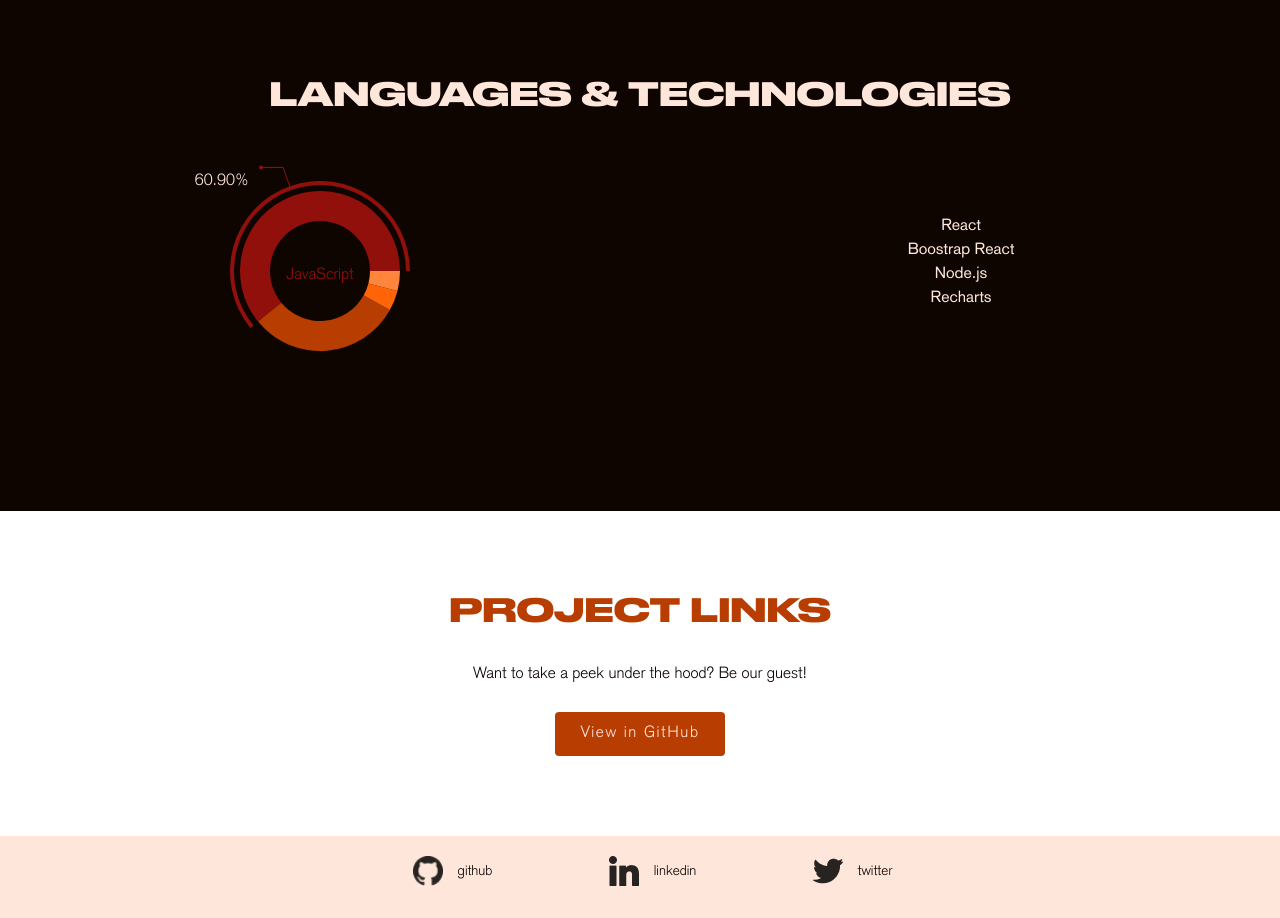
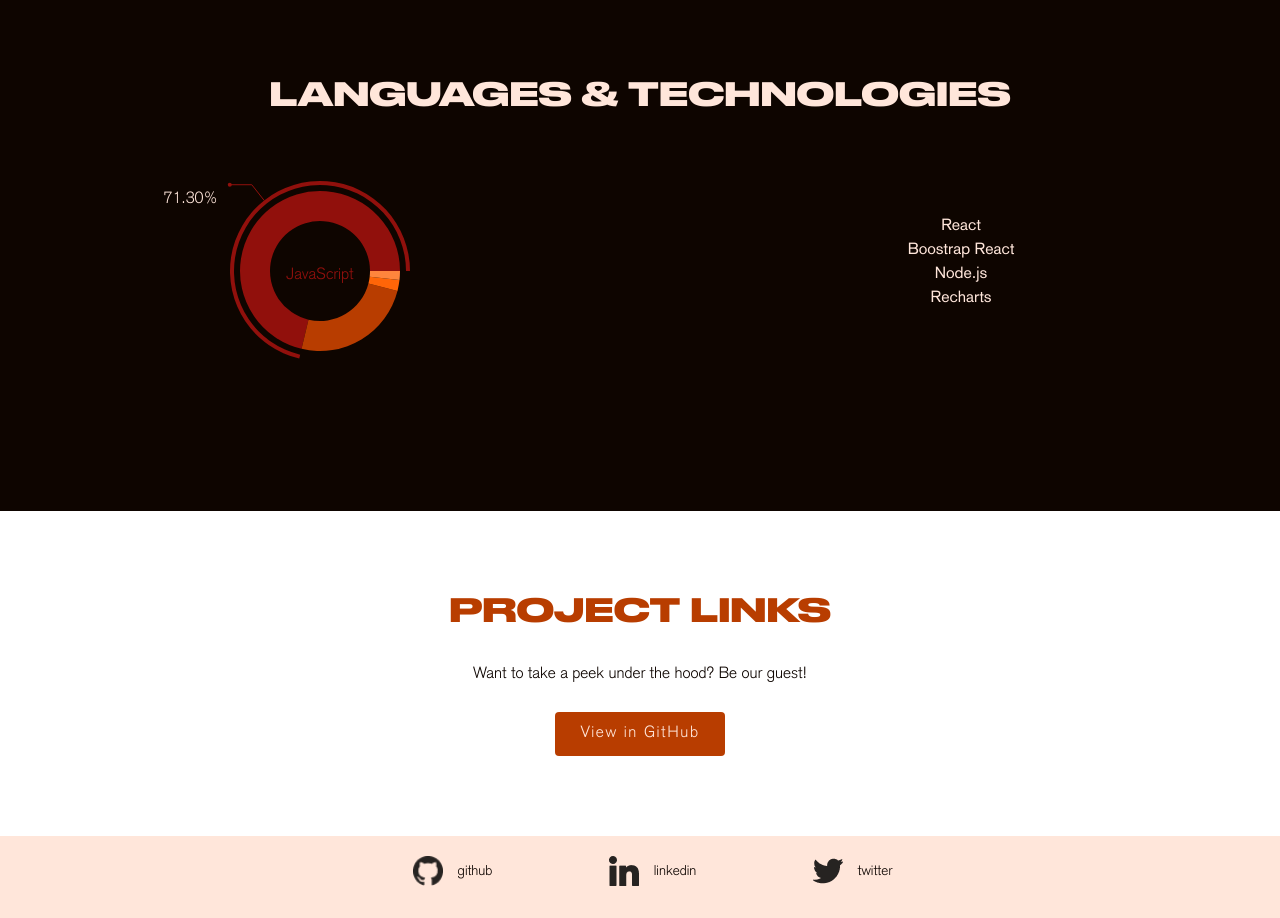
Before and after one commit to fernandouribe86/zenith-react, a React (Create React App) app: page /portfolio in a window 1280 px wide. Shown: the part 1440-2358 px from the top of the page. Built offline with nearby package versions, Linux system fonts and the light colour scheme.

Commit message:
updated portfolio data

```diff
--- a/src/components/projects/portfolio.jsx
+++ b/src/components/projects/portfolio.jsx
@@ -23,10 +23,10 @@ import PortfolioPieChart from "../pie-chart/pie-chart";
 export default function PortfolioView() {
 
   const data = [
-    { name: 'JavaScript', value: 609 },
-    { name: 'SCSS', value: 310 },
-    { name: 'HTML', value: 41 },
-    { name: 'CSS', value: 40 },
+    { name: 'JavaScript', value: 713 },
+    { name: 'SCSS', value: 247 },
+    { name: 'CSS', value: 22 },
+    { name: 'HTML', value: 18 },
   ];
 
 
```
